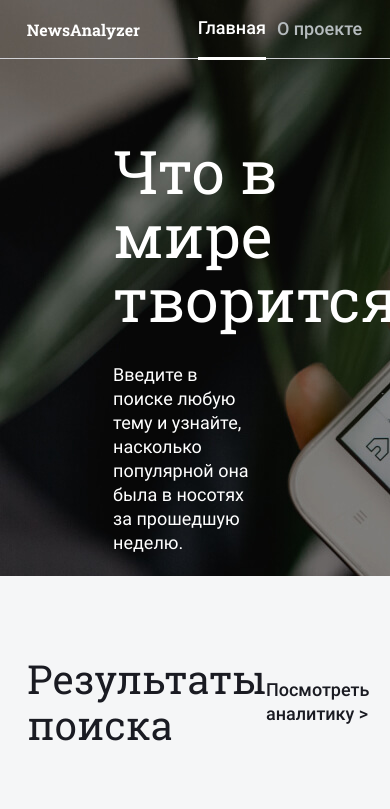
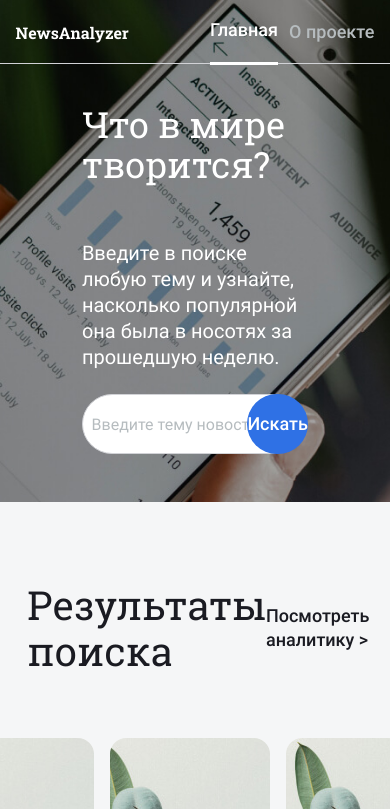
Before and after one commit to obonyasha/Diplom-Y.Practicum, a website built with webpack: page src/index.html in a window 390 px wide. Shown: the top 809 px of the page. Built offline with nearby package versions, Linux system fonts and the light colour scheme.

Commit message:
adaptation for the mobile version

```diff
--- /dev/null
+++ b/src/blocks/header/__container/header__container.css
@@ -0,0 +1,22 @@
+.header__container {
+  display: flex;
+  align-items: center;
+  justify-content: space-between;
+  width: 86%;
+  height: 80px;
+  margin: auto;
+}
+
+@media screen and (max-width: 768px) and (min-width: 321px) {
+  .header__container {
+    width: 92%;
+    height: 64px;
+  }
+}
+
+@media screen and (max-width: 320px) {
+  .header__container {
+    width: 90%;
+    height: 56px;
+  }
+}
--- a/src/blocks/header/header.css
+++ b/src/blocks/header/header.css
@@ -1,24 +1,6 @@
+@import url(./__container/header__container.css);
 
 .header{
-  display: flex;
-  align-items: center;
-  justify-content: space-between;
-  width: 86%;
-  height: 80px;
+  width: 100%;
   box-shadow: inset 0px -1px 0px #D1D2D6;
-  padding-left: 100px;
-  padding-right: 101px;
 }
-
-@media screen and (max-width: 768px) and (min-width: 321px) {
-  .header{
-    height: 64px;
-  }
-}
-
-@media screen and (max-width: 320px) {
-  .header{
-    width: 90%;
-    height: 56px;
-  }
-}
--- a/src/blocks/search/__button/search__button.css
+++ b/src/blocks/search/__button/search__button.css
@@ -6,7 +6,7 @@
   border: none;
   padding: 0;
   margin: 0;
-  margin-left: -26%;
+  margin-left: -23%;
 }
 
 .search__button:hover {
@@ -17,3 +17,12 @@
   background: #2A65CC;
   box-shadow: 7px -7px 1px -3px rgb(170,209,238) inset;
 }
+
+@media screen and (max-width: 320px) {
+  .search__button {
+    width: 100%;
+    height: 56px;
+    margin-left: 0;
+    margin-top: 16px;
+  }
+}
--- a/src/blocks/search/__container/search__container.css
+++ b/src/blocks/search/__container/search__container.css
@@ -9,5 +9,30 @@
   flex-direction: column;
   width: 42%;
   margin: 0 auto;
-  margin-top: 80px;
+  padding-top: 80px;
+  padding-bottom: 80px;
 }
+
+@media screen and (max-width: 806px) and (min-width: 769px) {
+  .search__container {
+    width: 50%;
+    padding-top: 40px;
+    padding-bottom: 48px;
+  }
+}
+
+@media screen and (max-width: 768px) and (min-width: 352px) {
+  .search__container {
+    width: 58%;
+    padding-top: 40px;
+    padding-bottom: 48px;
+  }
+}
+
+@media screen and (max-width: 351px) {
+  .search__container {
+    width: 90%;
+    padding-top: 30px;
+    padding-bottom: 32px;
+  }
+}
--- a/src/blocks/search/__form/search__form.css
+++ b/src/blocks/search/__form/search__form.css
@@ -5,8 +5,22 @@
   display: flex;
   justify-content: flex-start;
   width: 95%;
-  height: 64px;
-  font-family: Roboto;
-  font-style: normal;
   margin-top: 64px;
 }
+
+
+@media screen and (max-width: 768px) and (min-width: 321px) {
+  .search__form {
+    width: 100%;
+    margin-top: 24px;
+  }
+}
+
+@media screen and (max-width: 320px) {
+  .search__form {
+    flex-direction: column;
+    width: 100%;
+    margin: auto;
+    margin-top: 24px;
+  }
+}
--- a/src/blocks/search/__input/search__input.css
+++ b/src/blocks/search/__input/search__input.css
@@ -1,5 +1,7 @@
 .search__input {
-  width: 100%;
+  width: 94%;
+  height: 64px;
+  font-family: Roboto;
   font-weight: normal;
   font-size: 16px;
   line-height: 22px;
@@ -8,21 +10,21 @@
   border-radius: 100px;
   border: 1px solid #D1D2D6;
   background: #fff !important;
-  padding-left: 24px;
+  padding-left: 4%;
 }
 
-::-webkit-input-placeholder {
+.search__input::placeholder {
   color:#B6BCBF;
 }
 
-::-moz-placeholder {
-  color:#B6BCBF;
+@media screen and (max-width: 768px) and (min-width: 321px) {
+  .search__input {
+    height: 56px;
+  }
 }
 
-:-moz-placeholder {
-  color:#B6BCBF;
+@media screen and (max-width: 320px) {
+  .search__input {
+    height: 56px;
+  }
 }
-
-:-ms-input-placeholder {
-  color:#B6BCBF;
-}
--- a/src/blocks/search/__subtitled/search__subtitled.css
+++ b/src/blocks/search/__subtitled/search__subtitled.css
@@ -9,3 +9,26 @@
   margin: 0;
   margin-top: 32px;
 }
+
+@media screen and (max-width: 1261px) {
+  .search__subtitled {
+    width: 100%;
+  }
+}
+
+@media screen and (max-width: 768px) {
+  .search__subtitled {
+    width: 100%;
+    margin-top: 16px;
+  }
+}
+
+@media screen and (max-width: 418px) {
+  .search__subtitled {
+    width: 100%;
+    margin-top: 56px;
+    font-size : 20px;
+    line-height: 26px;
+
+  }
+}
--- a/src/blocks/search/__title/search__title.css
+++ b/src/blocks/search/__title/search__title.css
@@ -7,3 +7,17 @@
   color: #fff;
   margin: 0;
 }
+
+@media screen and (max-width: 768px) {
+  .search__title {
+    width: 84%;
+    font-size: 36px;
+    line-height: 40px;
+  }
+}
+
+@media screen and (max-width: 418px) {
+  .search__title {
+    width: 100%;
+  }
+}
--- /dev/null
+++ b/src/blocks/search/input-container/input-container.css
@@ -0,0 +1,3 @@
+.input-container {
+  width: 100%;
+}
--- a/src/blocks/search/search.css
+++ b/src/blocks/search/search.css
@@ -1,4 +1,5 @@
 @import url(./__container/search__container.css);
+@import url(./input-container/input-container.css);
 
 .search{
   display: flex;
@@ -6,6 +7,8 @@
   flex-direction: column;
   justify-content: flex-start;
   background-image: url('../../images/seach-bg.jpg');
+  background-repeat: no-repeat;
+  background-position: center;
+  background-size: cover;
   width: 100%;
-  height: 576px;
 }
--- a/src/index.html
+++ b/src/index.html
@@ -19,6 +19,7 @@
   <div class="main">
     <div class="search">
       <header class="header">
+        <div class="header__container">
           <a class="logo-link" href="../index.html">
             <p class="logo logo_white">NewsAnalyzer</p>
           </a>
@@ -33,13 +34,17 @@
               <a href="./about.html" class="link">О проекте</a>
             </li>
           </ul>
+        </div>
       </header>
       <div class="search__container">
         <h1 class="search__title">Что в мире творится?</h1>
         <h3 class="search__subtitled">Введите в поиске любую тему и узнайте, насколько популярной она была в носотях за
           прошедшую неделю.</h3>
         <form class="search__form">
-          <input type="text" placeholder="Введите тему новости" class="search__input">
+          <div class="input-container">
+            <input type="text" id="name" placeholder="Введите тему новости" class="search__input">
+            <span id="error-name" class="error-message error-message__hidden"></span>
+          </div>
           <button type="submit" class="search__button roboto-normal-500" disabled>Искать</button>
         </form>
       </div>
```
Lines whose indentation alone changed are shown as unchanged.
